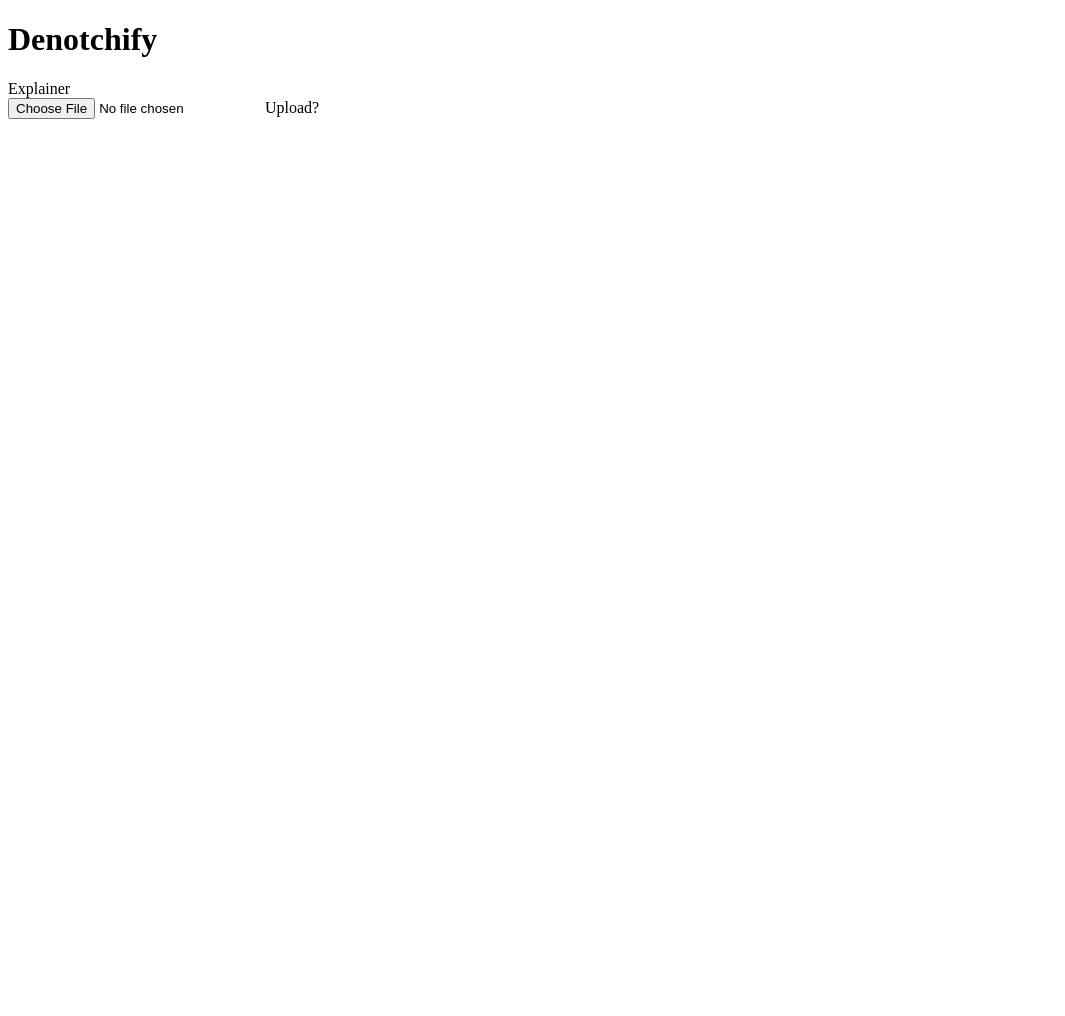
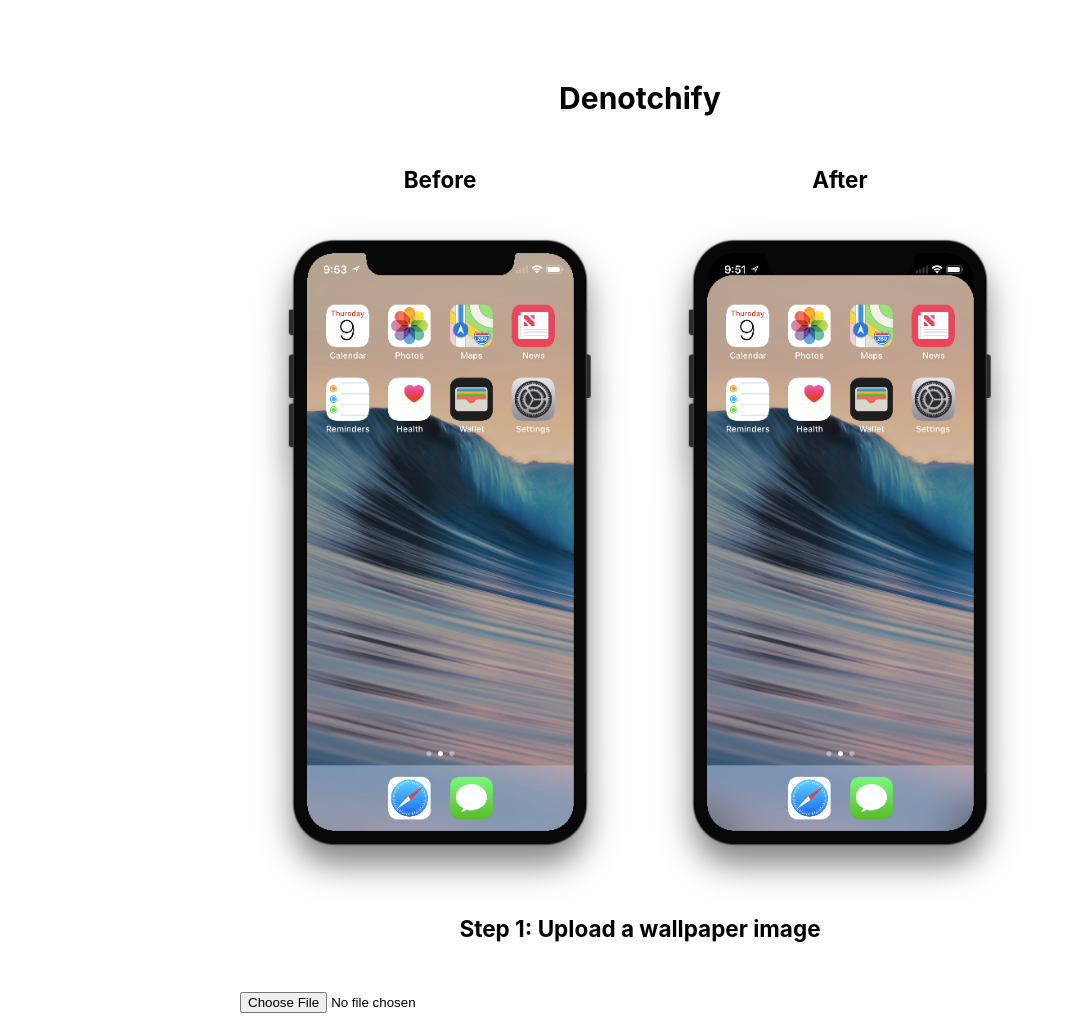
Before and after one commit to dylanpyle/denotchify, a website: page static/index.html in a window 1280 px wide. Shown: the whole page, without its empty margins (0-1065 px from the left). Before the commit the page ends 800 px from the top, so only its background shows below. Drawn offline with Linux system fonts and the light colour scheme; files that its build step writes are made by us from their sources.

Commit message:
add before/after and basic styling

```diff
--- a/static/index.html
+++ b/static/index.html
@@ -9,21 +9,31 @@
     <link rel='stylesheet' href='style.css'>
   </head>
   <body>
+    <main>
       <h1>Denotchify</h1>
 
       <section class='explainer'>
-      Explainer
+        <div class='before'>
+          <h2>Before</h2>
+          <img src='before.png' class='before-image' alt='Wallpaper with visible notch' />
+        </div>
+
+        <div class='after'>
+          <h2>After</h2>
+          <img src='after.png' class='after-image' alt='Wallpaper with invisible notch' />
+        </div>
       </section>
 
       <section class='denotch-upload-tool'>
+        <h1>Step 1: Upload a wallpaper image</h1>
         <input
           type='file'
           class='denotch-file'
         />
-      Upload?
       </section>
 
       <section class='denotch-crop-tool hidden'>
+        <h1>Step 2: Position the image</h1>
         <canvas class='denotch-canvas'></canvas>
         <input
           type='range'
@@ -36,8 +46,17 @@
       </section>
 
       <section class='denotch-download-tool hidden'>
+        <h1>Step 3: Download your new wallpaper</h1>
+        <p>
+          Once you have the new wallpaper image on your device, open your
+          Wallpaper settings and select the image. Make sure it's set to "Still",
+          zoomed out all the way, and dragged to the bottom of the screen. Don't
+          worry if it looks like there's too much black space at the top of the
+          screen; it'll fit just right once you save it.
+        </p>
         <button type='button' class='denotch-download-button'>Download</button>
       </section>
+    </main>
 
     <script defer src='index.js'></script>
   </body>
--- a/static/style.css
+++ b/static/style.css
@@ -1,3 +1,41 @@
+html, body, h1, h2, p, input, section, main {
+  margin: 0;
+  padding: 0;
+}
+
+h1 {
+  text-align: center;
+  margin-bottom: 50px;
+}
+
+body {
+  font-family: -apple-system, BlinkMacSystemFont, 'Helvetica Neue', Helvetica, sans-serif;
+  font-size: 15px;
+}
+
 .hidden {
   display: none;
 }
+
+main {
+  max-width: 800px;
+  padding: 80px 50px;
+  margin: 0 auto;
+}
+
+.explainer {
+  display: flex;
+  flex-direction: row;
+  align-items: center;
+  justify-content: space-between;
+  text-align: center;
+}
+
+.explainer h2 {
+  margin-bottom: 20px;
+}
+
+.before-image, .after-image {
+  width: 100%;
+  max-width: 400px;
+}
```
Also changed, not shown: src/index.ts (+13 -2 lines), static/after.png (added), static/before.png (added). Lines whose indentation alone changed are shown as unchanged.
